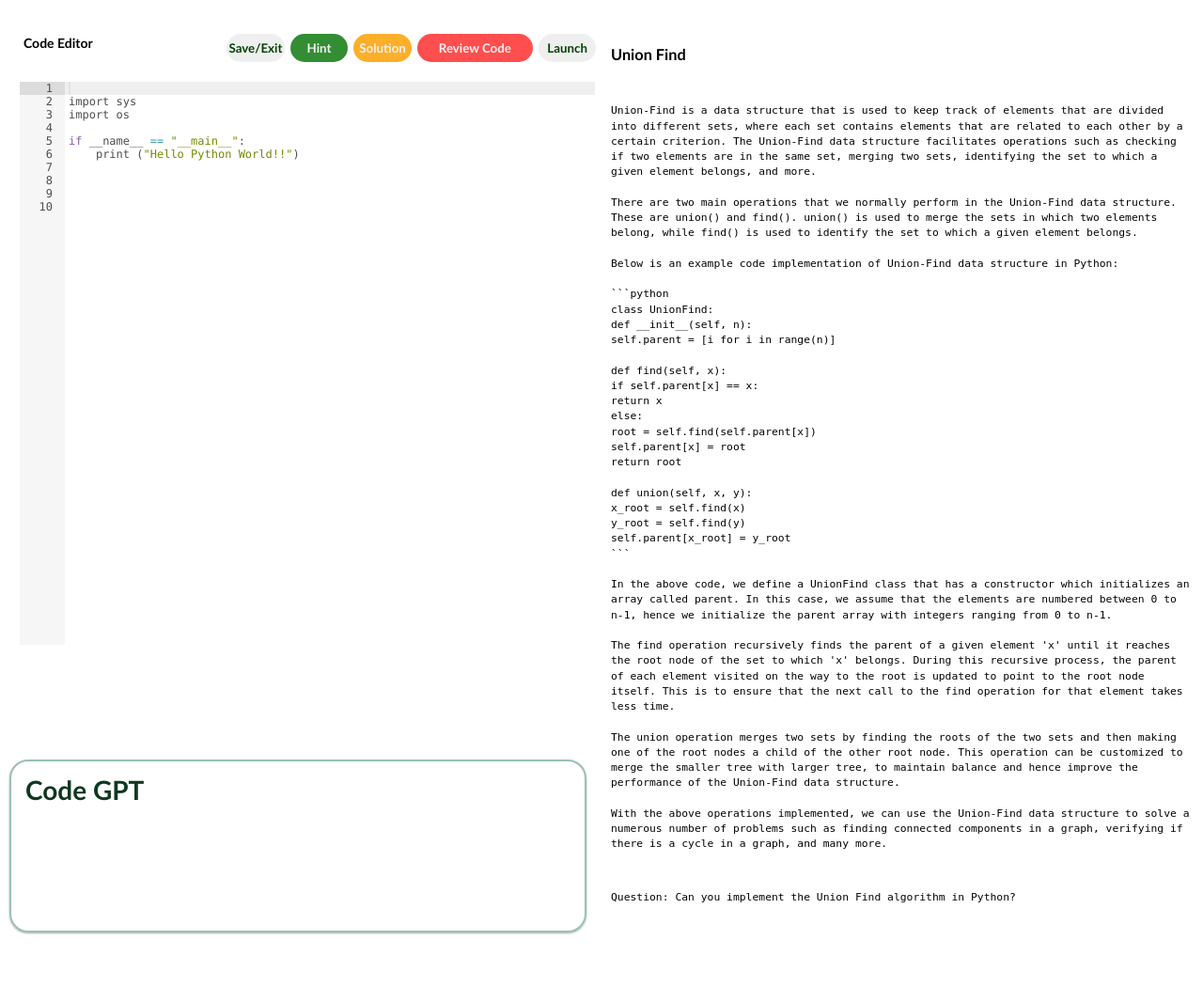
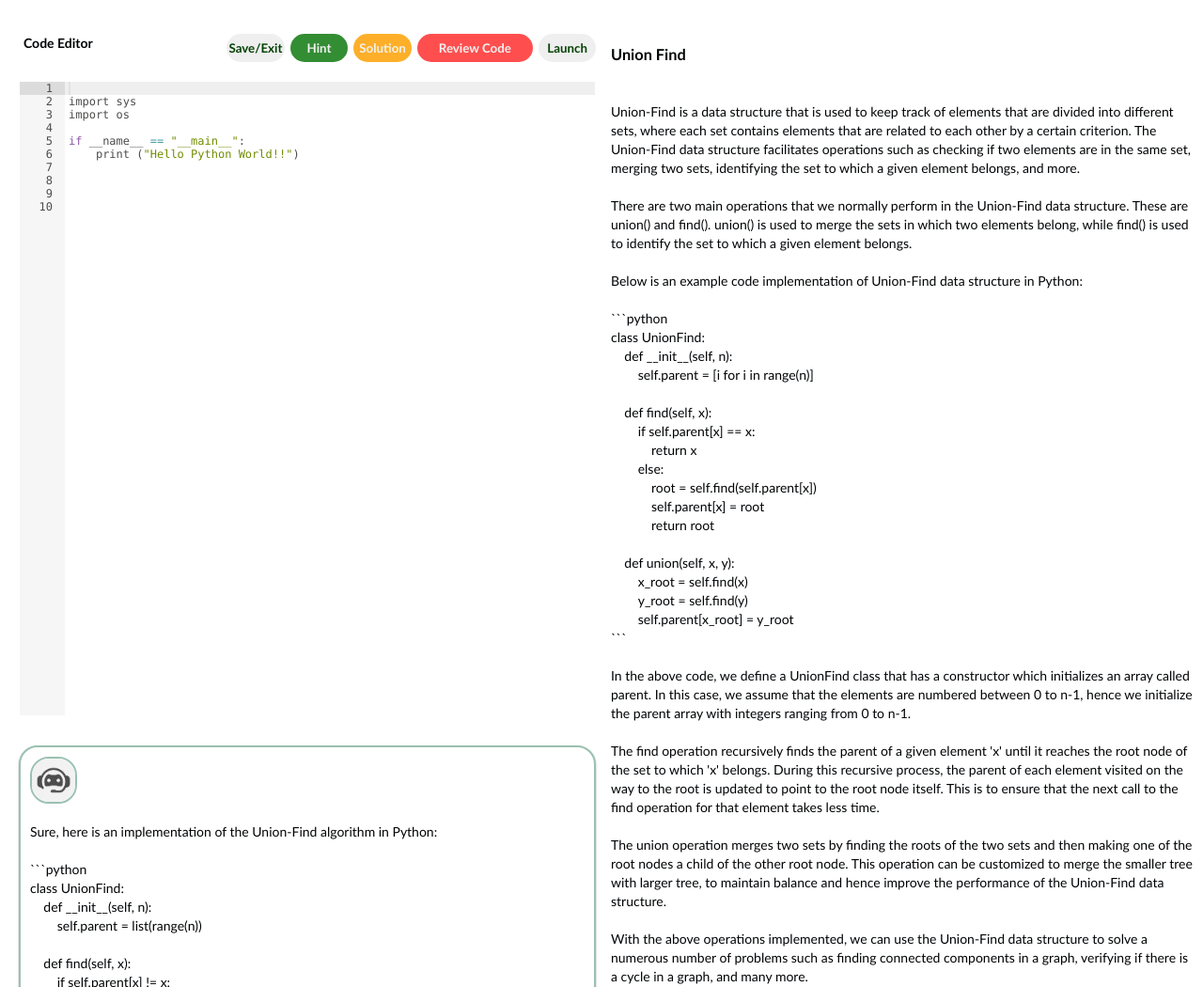
Before and after one commit to GordonChen19/CodeLab-Source-Code, a Flask app: page /session/1/C in a window 1280 px wide. Shown: the part 143-1193 px from the top of the page at 94% size. Run offline with Flask 3, Linux system fonts and the light colour scheme; a user stored in the database is signed in; data comes from the database, SQL or seed files in the repository; both versions use the stored data as it was after the commit.

Commit message:
final changes

```diff
--- a/Website/chatgpt.py
+++ b/Website/chatgpt.py
@@ -11,7 +11,7 @@ import os
 
 def chatgpt(query):
 
-    openai.api_key = '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'
+    openai.api_key = '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'
     messages = [ {"role": "system", "content":
                 "You are a intelligent assistant."} ]
 
--- a/Website/static/css/editor.css
+++ b/Website/static/css/editor.css
@@ -29,6 +29,16 @@ li {
   min-height: 70%;
   margin-left: 20px;
   /* background-color: blueviolet; */
+}
+
+#concept-intro1{
+  font-family: 'Trebuchet MS';
+  white-space: pre-wrap;
+}
+#concept-intro2{
+  font-family: 'Trebuchet MS';
+  white-space: pre-wrap;
+  font-weight: bold;
 }
 
 #intro{
@@ -178,7 +188,7 @@ form{
   position: absolute;
   top: 50px;
   width: 100%;
-  height: 80%;
+  height: 90%;
 }
 
 #text-code-ace {
@@ -243,13 +253,14 @@ header{
 .chat-container {
   display: flex;
   flex-direction: column;
-  max-height: 70vh;
+  max-height: 25vh;
   min-height: 60%;
   max-width: 900px;
-  margin-top: 20px;
-  margin-left:10px;
+  margin-top: 5px;
+  margin-left:20px;
   width: 90%;
   padding: 10px;
+  position: relative;
   /* background-color: hsla(156, 27%, 47%, 0.6); */
   backdrop-filter: blur(1px);
   border: 2px solid hsla(156, 27%, 47%, 0.6);
@@ -295,16 +306,7 @@ header{
   box-shadow: inset 0px 0px 12px 0px hsla(235, 20%, 10%, 0.98);
 }
 
-.heading {
-  text-align: left;
-  margin-left: 5px;
-  margin-top: 0px;
-  margin-bottom: 10px;
-  background-clip: text;
-  background: hsl(144, 56%, 14%);
-  -webkit-background-clip: text;
-  -webkit-text-fill-color: transparent;
-}
+
 
 .button {
   background-color: hsl(235, 55%, 45%);
--- a/Website/templates/code_editor.html
+++ b/Website/templates/code_editor.html
@@ -47,10 +47,11 @@
 
 
 
-            <div class="chat-container"style= "width:60%; min-height: 150px; background-color: rgb ;">
-                <h1 class="heading">Code GPT</h1>
+            <div class="chat-container"style= "width:60%; min-height: 100px; background-color: rgb ;">
+                <img src="{{url_for("static",filename="chatbot.png")}}" width="50"
+                height="50" style="border-radius: 20px; border: 2px solid hsla(156, 27%, 47%, 0.6);"><br>
                 <div class="chat-wrapper" >
-                  <div id="chat-messages" class="chat-box" style=" min-height: 100px;"></div>
+                  <div id="chat-messages" class="chat-box" style=" min-height: 100px; white-space: pre-wrap;" >{{prompt}}</div>
                 </div>
             </div>
 
@@ -63,9 +64,10 @@
 
             <h3>{{ room_name }}</h3>
             <br></br>
-            <pre style="white-space: pre-line;">{{ introduction }}</pre>
+            <pre id="concept-intro1">{{ introduction }}</pre>
             <br></br>
-            <pre style="white-space: pre-line;">{{ question }}</pre>
+            <pre id="concept-intro2">{{ question }}</pre>
+            <br></br>
         </div>
 <script src="{{ url_for('static', filename='ace/ace.js') }}"></script>
 <script>
@@ -87,6 +89,42 @@
                 editorElement.innerHTML = editor.getValue();
             });
 
+            //typing effect///
+            const typingSpeed = 25; // Adjust typing speed (in milliseconds) here
+
+            let lineIndex = 0;
+            let charIndex = 0;
+            const typingTextElement = document.getElementById("chat-messages");
+            const lines = typingTextElement.innerText.split('\n');
+            typingTextElement.innerText = '';
+
+            function type() {
+            if (lineIndex < lines.length) {
+                const line = lines[lineIndex];
+                const lineLength = line.length;
+
+                if (charIndex < lineLength) {
+                typingTextElement.innerHTML += line.charAt(charIndex);
+                charIndex++;
+                setTimeout(type, typingSpeed);
+                } else {
+                lineIndex++;
+                charIndex = 0;
+                typingTextElement.innerHTML += "<br>";
+                setTimeout(type, typingSpeed);
+                }
+            }
+            }
+
+            function typeChatMessages() {
+            if (lines.length > 0) {
+                type();
+            }
+            }
+
+            document.addEventListener("DOMContentLoaded", function() {
+            typeChatMessages();
+            });
 
         </script>
     </body>
--- a/running/a.py
+++ b/running/a.py
@@ -2,5 +2,5 @@
 import sys
 import os
 
-for i in range(5):
-    print(i)
+if __name__ == "__main__":
+    print ("Hello Python World!!")
```
Also changed, not shown: Website/auth.py (+10 -8 lines), Website/static/css/projects.css (+25 -0 lines), Website/static/chatbot.png (added), instance/database.db.
